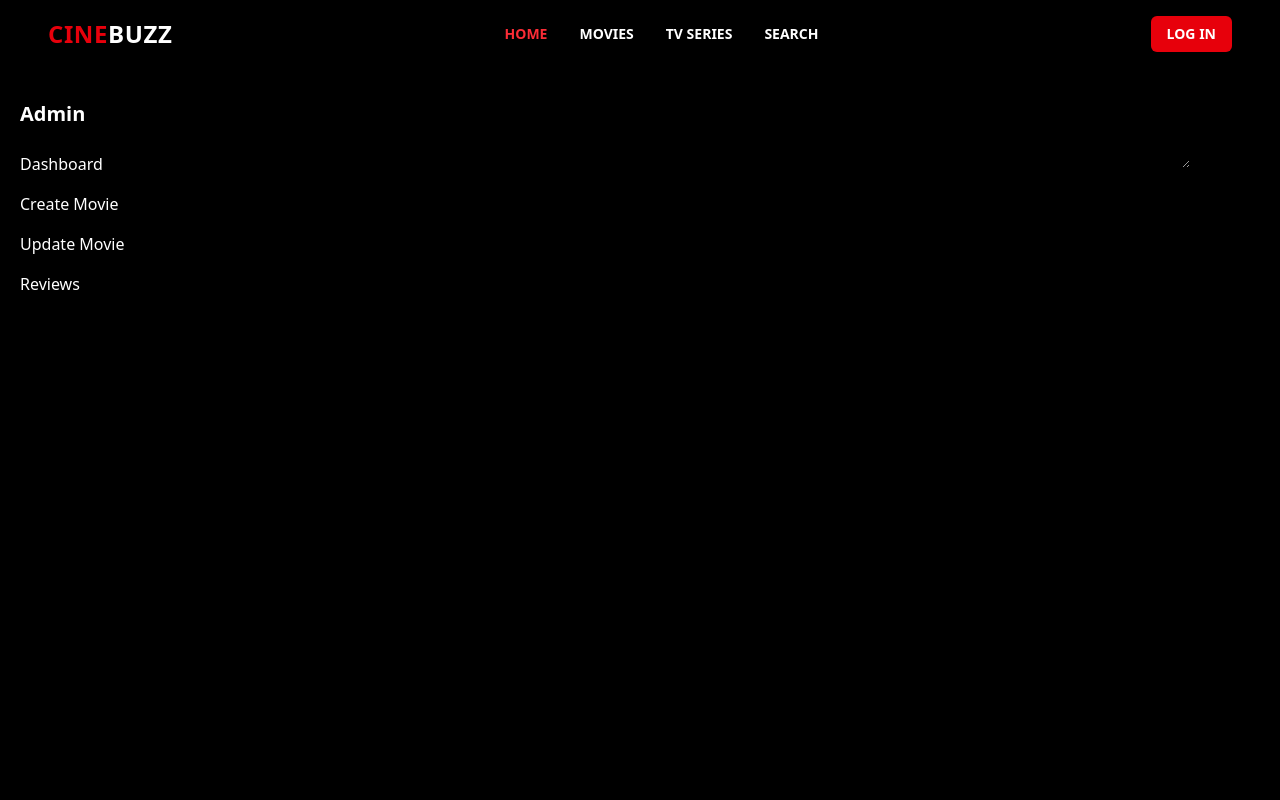
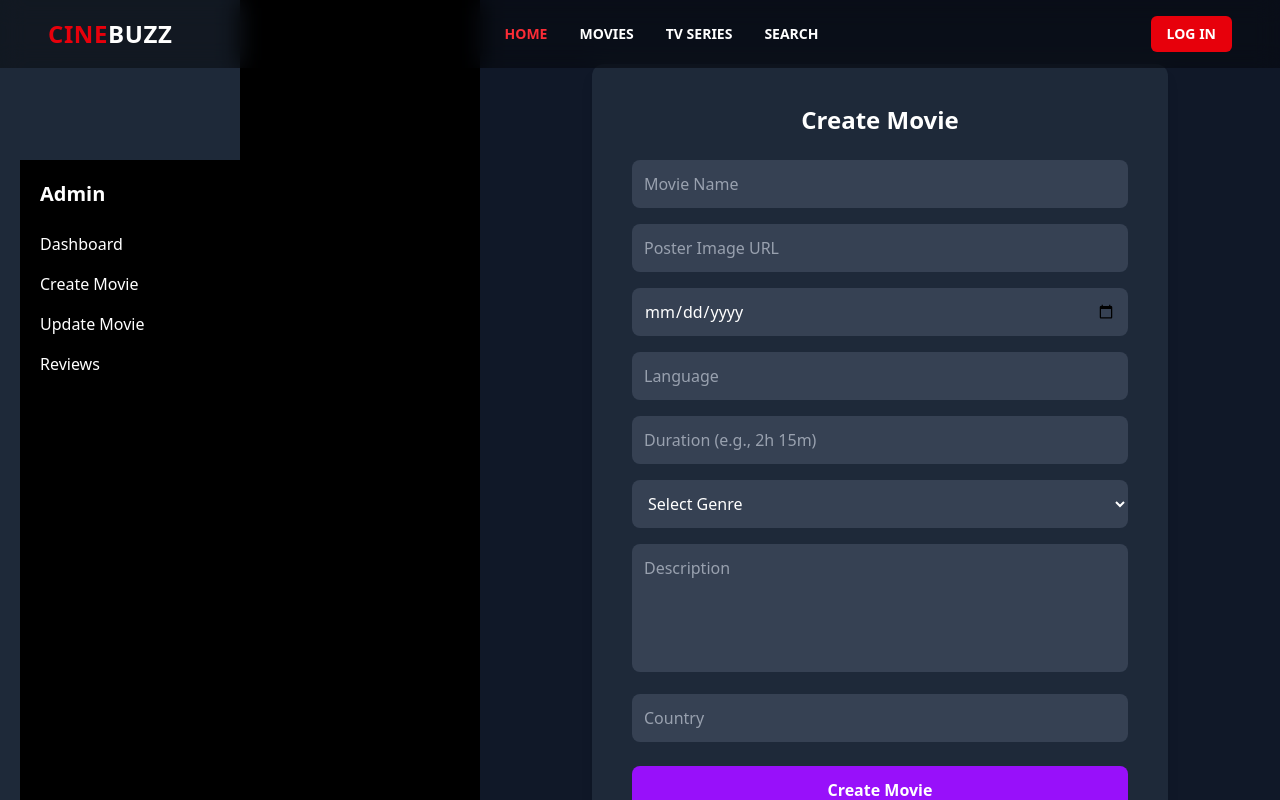
Before and after one commit to Vasuki-84/Movies_Review_Platform_Frontend, a React app: page /admin/layout/create in a window 1280 px wide. Shown: the top 800 px of the page. Built offline with nearby package versions, Linux system fonts and the light colour scheme; the HTML template or start-up script is replaced by a standard one.

Commit message:
added contents

```diff
--- a/src/App.jsx
+++ b/src/App.jsx
@@ -15,7 +15,6 @@ import Dashboard from "./Pages/admin/Dashboard";
 import CreateMovie from "./Pages/admin/CreateMovie";
 import UpdateMovie from "./Pages/admin/UpdateMovie";
 import Reviews from "./Pages/admin/Reviews";
-import AdminSidebar from "./Components/AdminSidebar";
 
 function App() {
   return (
@@ -29,9 +28,8 @@ function App() {
         <Route path="/movies" element={<MovieDetails />} />
         <Route path="/register" element={<Register />} />
         <Route path="/login" element={<Login />} />
-        <Route path="/admin/sidebar" element={<AdminSidebar/>}/>
 
-        {/* ADMIN ROUTES WITH LAYOUT */}
+        {/* ADMIN ROUTES  */}
         <Route path="/admin/layout" element={<AdminLayout />}>
           <Route index element={<Dashboard />} />
           <Route path="create" element={<CreateMovie />} />
--- a/src/Components/AdminSidebar.jsx
+++ b/src/Components/AdminSidebar.jsx
@@ -5,7 +5,7 @@ export default function AdminSidebar() {
     <div className="w-64 h-screen bg-black text-white p-5 mt-20">
       <h2 className="text-xl font-bold mb-6">Admin</h2>
       <ul className="space-y-4">
-        <li><Link to="/admin">Dashboard</Link></li>
+        <li><Link to="/admin/layout">Dashboard</Link></li>
         <li><Link to="/admin/layout/create">Create Movie</Link></li>
         <li><Link to="/admin/layout/update">Update Movie</Link></li>
         <li><Link to="/admin/layout/reviews">Reviews</Link></li>
--- a/src/Pages/admin/AdminLayout.jsx
+++ b/src/Pages/admin/AdminLayout.jsx
@@ -1,15 +1,50 @@
+import { useState } from "react";
 import { Outlet } from "react-router-dom";
 import AdminSidebar from "../../Components/AdminSidebar";
 
 export default function AdminLayout() {
+  const [sidebarOpen, setSidebarOpen] = useState(false);
+
   return (
     <div className="flex min-h-screen bg-black">
-      <AdminSidebar />
 
-      {/* Main content area */}
-      <div className="flex-1 p-4 ml-64">
-        {/* This is where the child routes render */}
-        <Outlet />
+      {/* Sidebar Overlay (for mobile) */}
+      <div
+        className={`fixed inset-0 bg-black bg-opacity-50 z-20 transition-opacity md:hidden ${
+          sidebarOpen ? "opacity-100 pointer-events-auto" : "opacity-0 pointer-events-none"
+        }`}
+        onClick={() => setSidebarOpen(false)}
+      ></div>
+
+      {/* Sidebar */}
+      <div
+        className={`fixed z-30 top-0 left-0 h-full bg-gray-800 text-white p-5 pt-20 transform transition-transform
+        ${sidebarOpen ? "translate-x-0" : "-translate-x-full"} md:relative md:translate-x-0 w-48 md:w-56 lg:w-60`}
+      >
+        <AdminSidebar />
+      </div>
+
+      {/* Main Content */}
+      <div className="flex-1 flex flex-col min-h-screen ml-0 md:ml-48 lg:ml-60 bg-gray-900 text-white">
+
+        {/* Mobile Top Navbar */}
+        <div className="md:hidden flex items-center justify-between bg-gray-900 p-4">
+          <button
+            onClick={() => setSidebarOpen(!sidebarOpen)}
+            className="text-white focus:outline-none"
+          >
+            {/* Hamburger Icon */}
+            <svg className="w-6 h-6" fill="none" stroke="currentColor" viewBox="0 0 24 24">
+              <path strokeLinecap="round" strokeLinejoin="round" strokeWidth="2" d="M4 6h16M4 12h16M4 18h16" />
+            </svg>
+          </button>
+          <span className="font-bold text-lg">Admin Panel</span>
+        </div>
+
+        {/* Page Content */}
+        <div className="flex-1 p-6 md:p-8 pt-6 md:pt-8">
+          <Outlet />
+        </div>
       </div>
     </div>
   );
--- a/src/Pages/admin/CreateMovie.jsx
+++ b/src/Pages/admin/CreateMovie.jsx
@@ -4,56 +4,118 @@ import { baseUrl } from "../../api";
 
 export default function CreateMovie() {
   const [form, setForm] = useState({
-    name: "",
-    year: "",
-    detail: "",
-    cast: ""
+    movieName: "",
+    posterImage: "",
+    releaseDate: "",
+    language: "",
+    duration: "",
+    genres: "",
+    description: "",
+    country: "",
   });
 
   const submit = async () => {
     try {
-      await axios.post(`${baseUrl}/movie/create`, {
-        ...form,
-        cast: form.cast.split(",").map(c => c.trim()),
+      await axios.post(`${baseUrl}/movie/create`, form);
+      alert("Movie created successfully");
+      setForm({
+        movieName: "",
+        posterImage: "",
+        releaseDate: "",
+        language: "",
+        duration: "",
+        genres: "",
+        description: "",
+        country: "",
       });
-
-      alert("Movie created successfully");
-
-      setForm({ name: "", year: "", detail: "", cast: "" });
     } catch (error) {
       console.error("Create movie error:", error);
     }
   };
 
   return (
-    <div className="mt-20">
-      <h2 >Create Movie</h2>
+    <div className="min-h-screen flex items-center justify-center bg-gray-900 p-4 md:p-8">
+      <div className="w-full max-w-xl bg-gray-800 rounded-xl shadow-lg p-6 md:p-10 text-white">
+        <h2 className="text-2xl font-bold mb-6 text-center">Create Movie</h2>
 
+        {/* Movie Name */}
         <input
-        placeholder="Name"
-        value={form.name}
-        onChange={e => setForm({ ...form, name: e.target.value })}
+          className="w-full mb-4 p-3 rounded-lg bg-gray-700 text-white placeholder-gray-400 focus:outline-none focus:ring-2 focus:ring-purple-500"
+          placeholder="Movie Name"
+          value={form.movieName}
+          onChange={e => setForm({ ...form, movieName: e.target.value })}
         />
 
+        {/* Poster Image URL */}
         <input
-        placeholder="Year"
-        value={form.year}
-        onChange={e => setForm({ ...form, year: e.target.value })}
+          className="w-full mb-4 p-3 rounded-lg bg-gray-700 text-white placeholder-gray-400 focus:outline-none focus:ring-2 focus:ring-purple-500"
+          placeholder="Poster Image URL"
+          value={form.posterImage}
+          onChange={e => setForm({ ...form, posterImage: e.target.value })}
         />
 
-      <textarea
-        placeholder="Detail"
-        value={form.detail}
-        onChange={e => setForm({ ...form, detail: e.target.value })}
+        {/* Release Date */}
+        <input
+          type="date"
+          className="w-full mb-4 p-3 rounded-lg bg-gray-700 text-white placeholder-gray-400 focus:outline-none focus:ring-2 focus:ring-purple-500"
+          value={form.releaseDate}
+          onChange={e => setForm({ ...form, releaseDate: e.target.value })}
         />
 
+        {/* Language */}
         <input
-        placeholder="Cast (comma separated)"
-        value={form.cast}
-        onChange={e => setForm({ ...form, cast: e.target.value })}
+          className="w-full mb-4 p-3 rounded-lg bg-gray-700 text-white placeholder-gray-400 focus:outline-none focus:ring-2 focus:ring-purple-500"
+          placeholder="Language"
+          value={form.language}
+          onChange={e => setForm({ ...form, language: e.target.value })}
         />
 
-      <button onClick={submit}>Create Movie</button>
+        {/* Duration */}
+        <input
+          className="w-full mb-4 p-3 rounded-lg bg-gray-700 text-white placeholder-gray-400 focus:outline-none focus:ring-2 focus:ring-purple-500"
+          placeholder="Duration (e.g., 2h 15m)"
+          value={form.duration}
+          onChange={e => setForm({ ...form, duration: e.target.value })}
+        />
+
+        {/* Genres */}
+        <select
+          className="w-full mb-4 p-3 rounded-lg bg-gray-700 text-white focus:outline-none focus:ring-2 focus:ring-purple-500"
+          value={form.genres}
+          onChange={e => setForm({ ...form, genres: e.target.value })}
+        >
+          <option value="">Select Genre</option>
+          <option value="Action">Action</option>
+          <option value="Drama">Drama</option>
+          <option value="Comedy">Comedy</option>
+          <option value="Thriller">Thriller</option>
+          <option value="Sci-Fi">Sci-Fi</option>
+        </select>
+
+        {/* Description */}
+        <textarea
+          className="w-full mb-4 p-3 rounded-lg bg-gray-700 text-white placeholder-gray-400 focus:outline-none focus:ring-2 focus:ring-purple-500 h-32 resize-none"
+          placeholder="Description"
+          value={form.description}
+          onChange={e => setForm({ ...form, description: e.target.value })}
+        />
+
+        {/* Country */}
+        <input
+          className="w-full mb-6 p-3 rounded-lg bg-gray-700 text-white placeholder-gray-400 focus:outline-none focus:ring-2 focus:ring-purple-500"
+          placeholder="Country"
+          value={form.country}
+          onChange={e => setForm({ ...form, country: e.target.value })}
+        />
+
+        {/* Submit Button */}
+        <button
+          onClick={submit}
+          className="w-full bg-purple-600 hover:bg-purple-700 transition-colors text-white font-semibold py-3 rounded-lg"
+        >
+          Create Movie
+        </button>
+      </div>
     </div>
   );
 }
--- a/src/Pages/admin/Dashboard.jsx
+++ b/src/Pages/admin/Dashboard.jsx
@@ -13,7 +13,7 @@ export default function Dashboard() {
   const fetchDashboardData = async () => {
     try {
       const moviesRes = await axios.get(`${baseUrl}/movie`);
-      const reviewsRes = await axios.get(`${baseUrl}/review`);
+      const reviewsRes = await axios.get(`${baseUrl}/review/add`);
 
       setMovies(moviesRes.data);
       setReviews(reviewsRes.data);
@@ -24,10 +24,8 @@ export default function Dashboard() {
 
   return (
     <div className="p-6 text-white">
-      {/* ===== DASHBOARD TITLE ===== */}
       <h1 className="text-3xl font-bold mb-6">Dashboard</h1>
 
-      {/* ===== STATS CARDS ===== */}
       <div className="grid grid-cols-1 md:grid-cols-3 gap-6 mb-10">
         <div className="bg-gradient-to-r from-green-400 to-green-600 p-6 rounded-xl">
           <h3 className="text-lg">Movies</h3>
@@ -45,7 +43,6 @@ export default function Dashboard() {
         </div>
       </div>
 
-      {/* ===== MOVIES LIST ===== */}
       <h2 className="text-2xl font-semibold mb-4">Top Content</h2>
 
       <div className="space-y-4">
```
Lines whose indentation alone changed are shown as unchanged.
